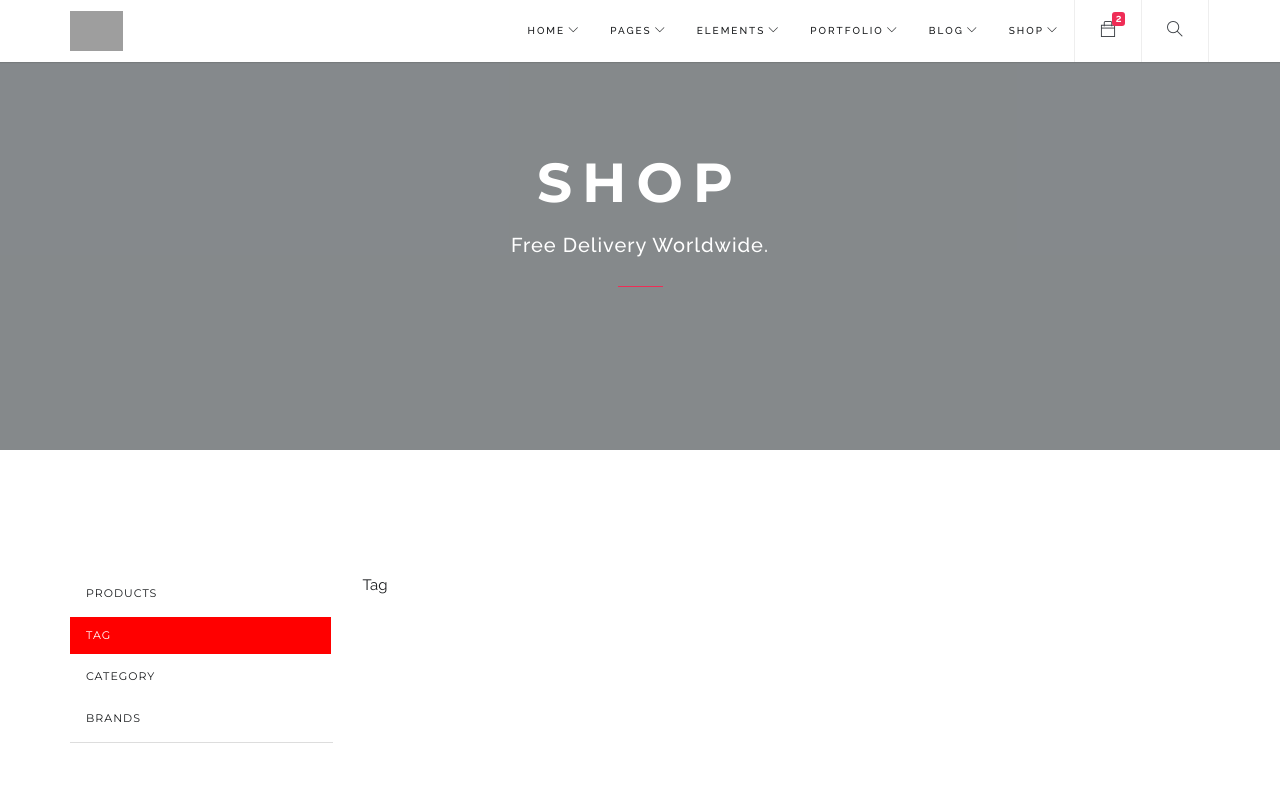
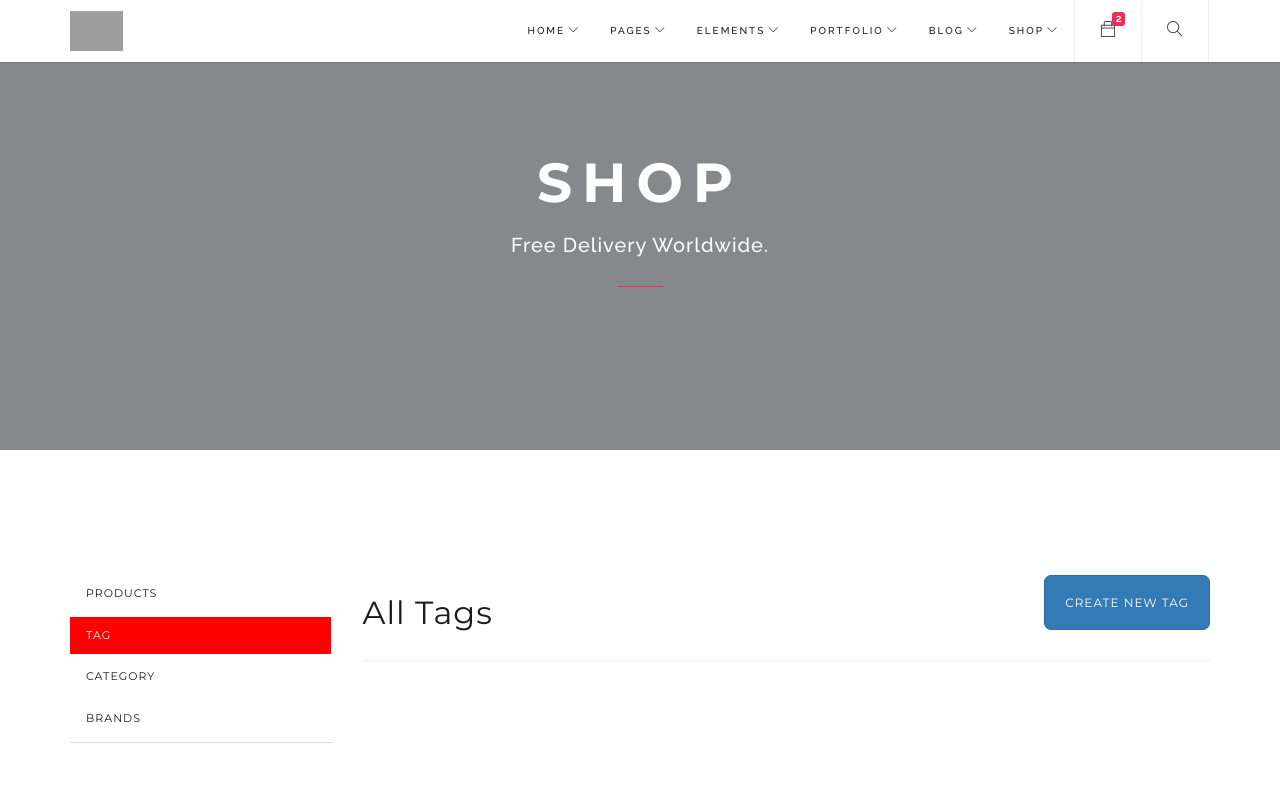
Before and after one commit to Nurunnahar1/shop-app-with-reactjs, a React (Vite) app: page /dashboard/tag in a window 1280 px wide. Shown: the top 800 px of the page. Built offline with nearby package versions, Linux system fonts and the light colour scheme; data requests are answered from the project's data file; grey boxes are pictures that could not be loaded; a web font is replaced by a local one.

Commit message:
tag create

```diff
--- a/src/App.jsx
+++ b/src/App.jsx
@@ -8,9 +8,9 @@ import Cart from "./pages/ecom/Cart";
 import Checkout from "./pages/ecom/Checkout";
 import Dashboard from "./pages/admin/Dashboard";
 import Brand from "./pages/admin/Brand";
-import Tag from "./pages/admin/Tag";
 import Category from "./pages/admin/Category";
 import CreateProduct from "./pages/admin/CreateProduct";
+import TagCreate from "./pages/admin/tag/TagCreate";
 
 function App() {
   return (
@@ -23,7 +23,7 @@ function App() {
         <Route path="/checkout" element={<Checkout />}></Route>
         <Route path="/dashboard" element={<Dashboard />}>
           <Route path="brand" element={<Brand />} />
-          <Route path="tag" element={<Tag />} />
+          <Route path="tag" element={<TagCreate />} />
           <Route path="category" element={<Category />} />
           <Route path="createproduct" element={<CreateProduct />} />
         </Route>
--- a/src/pages/admin/Brand.jsx
+++ b/src/pages/admin/Brand.jsx
@@ -100,7 +100,7 @@ const Brand = () => {
             {store.brands.map((item, index) => {
               return (
                 <tr key={item.id}>
-                  <td>{item.id}</td>
+                  <td>{index + 1}</td>
                   <td>
                     <img src={item.logo} alt="" />
                   </td>
--- a/src/pages/admin/Tag.jsx
+++ /dev/null
@@ -1,9 +0,0 @@
-
-
-const Tag = () => {
-  return (
-    <div>Tag</div>
-  )
-}
-
-export default Tag
--- /dev/null
+++ b/src/pages/admin/tag/TagCreate.jsx
@@ -0,0 +1,35 @@
+import { useState } from "react";
+import ModalPopup from "../../../components/modal/ModalPopup";
+
+const TagCreate = () => {
+  const [modal, setModal] = useState(false);
+  return (
+    <>
+      {modal && (
+        <ModalPopup hide={setModal} title="Create New Tag">
+          <form>
+            <label>
+              Name
+              <input type="text" className="form-control" />
+            </label>
+
+            <label>
+              <button className="btn btn-color btn-block">Create</button>
+            </label>
+          </form>
+        </ModalPopup>
+      )}
+      <div className="data">
+        <div className="data-header">
+          <h2>All Tags</h2>
+          <button className="btn btn-primary" onClick={() => setModal(true)}>
+            Create New Tag
+          </button>
+        </div>
+        <hr />
+      </div>
+    </>
+  );
+};
+
+export default TagCreate;
```
